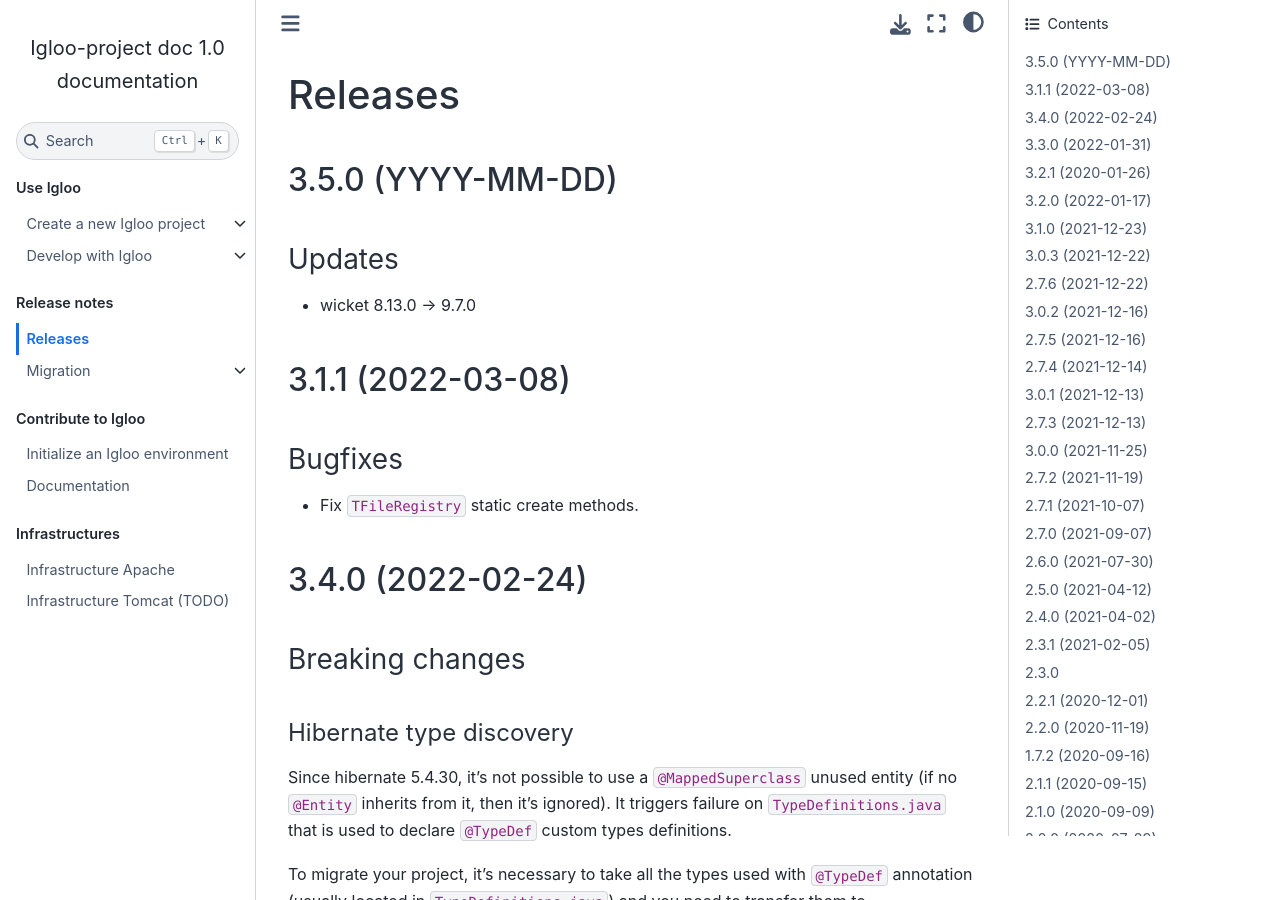
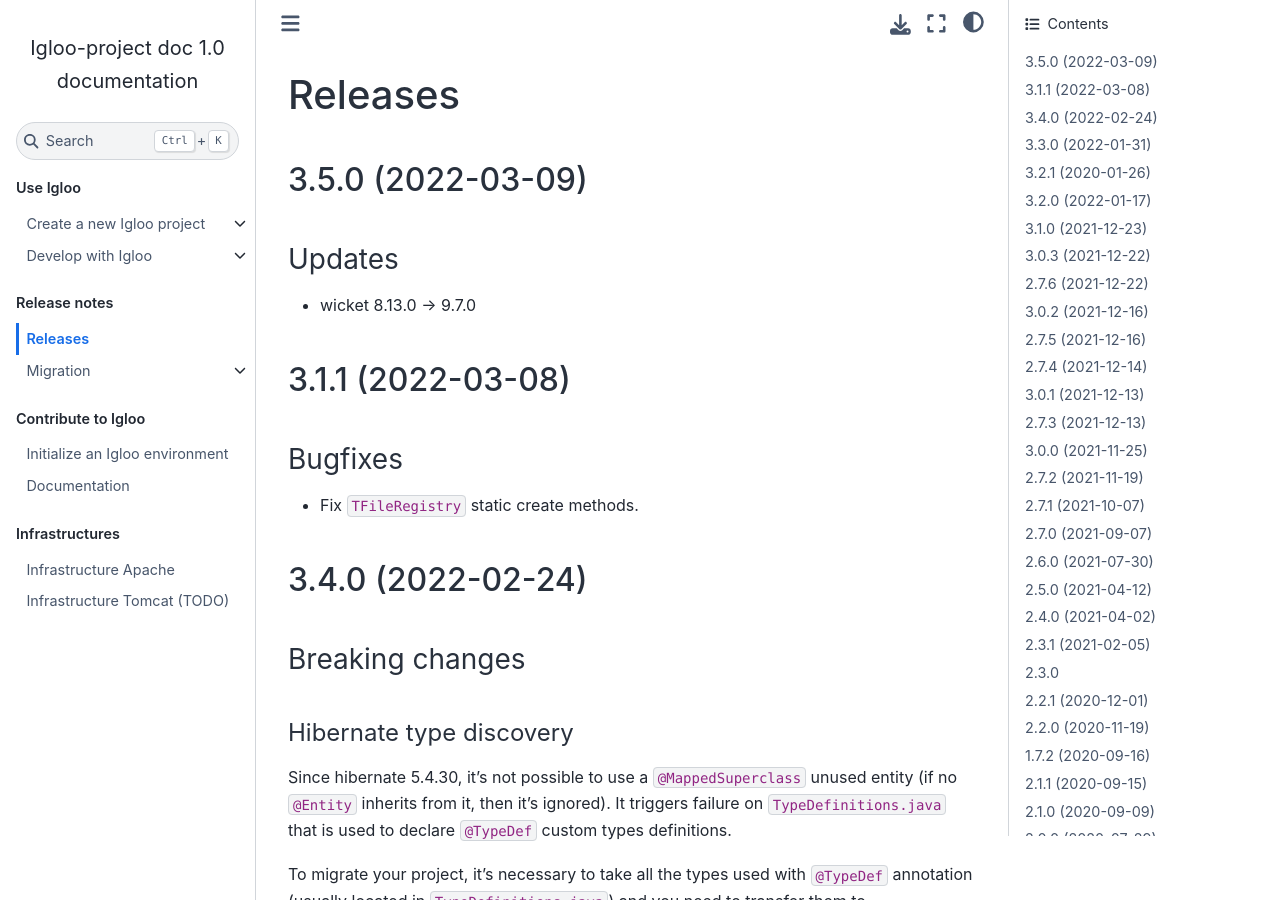
Before and after one commit to igloo-project/igloo-doc, a Sphinx documentation site: the page built from source/release-notes/releases.rst, in a window 1280 px wide and 900 px high. Built offline with Sphinx 7.4.7 and the Sphinx Book theme 1.1.4, drawn with Linux system fonts in a browser that asks for light colours.

Commit message:
3.5.0: release notes

```diff
--- a/source/release-notes/releases.rst
+++ b/source/release-notes/releases.rst
@@ -4,7 +4,7 @@
 
 .. _v3.5.0:
 
-3.5.0 (YYYY-MM-DD)
+3.5.0 (2022-03-09)
 ##################
 
 Updates
```
